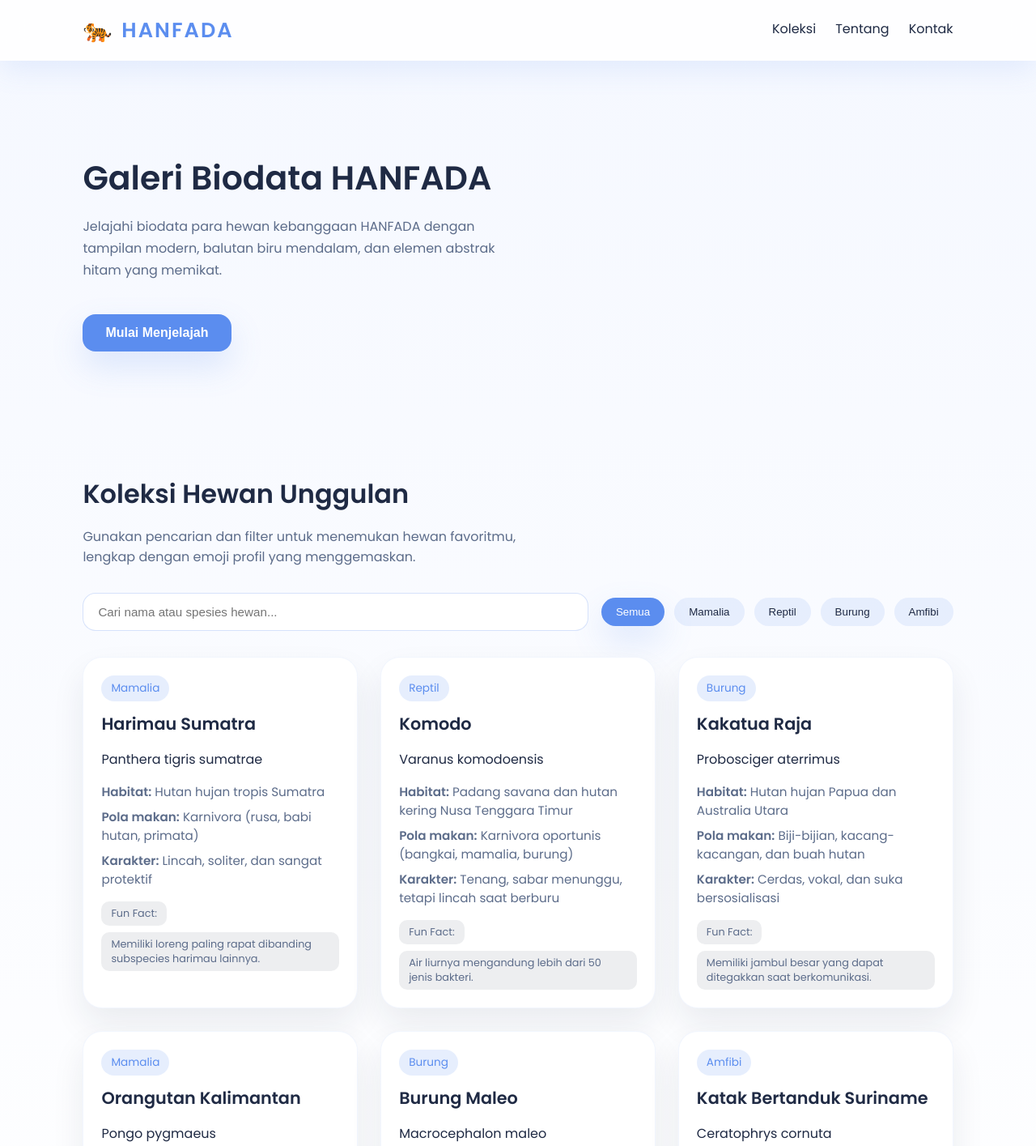
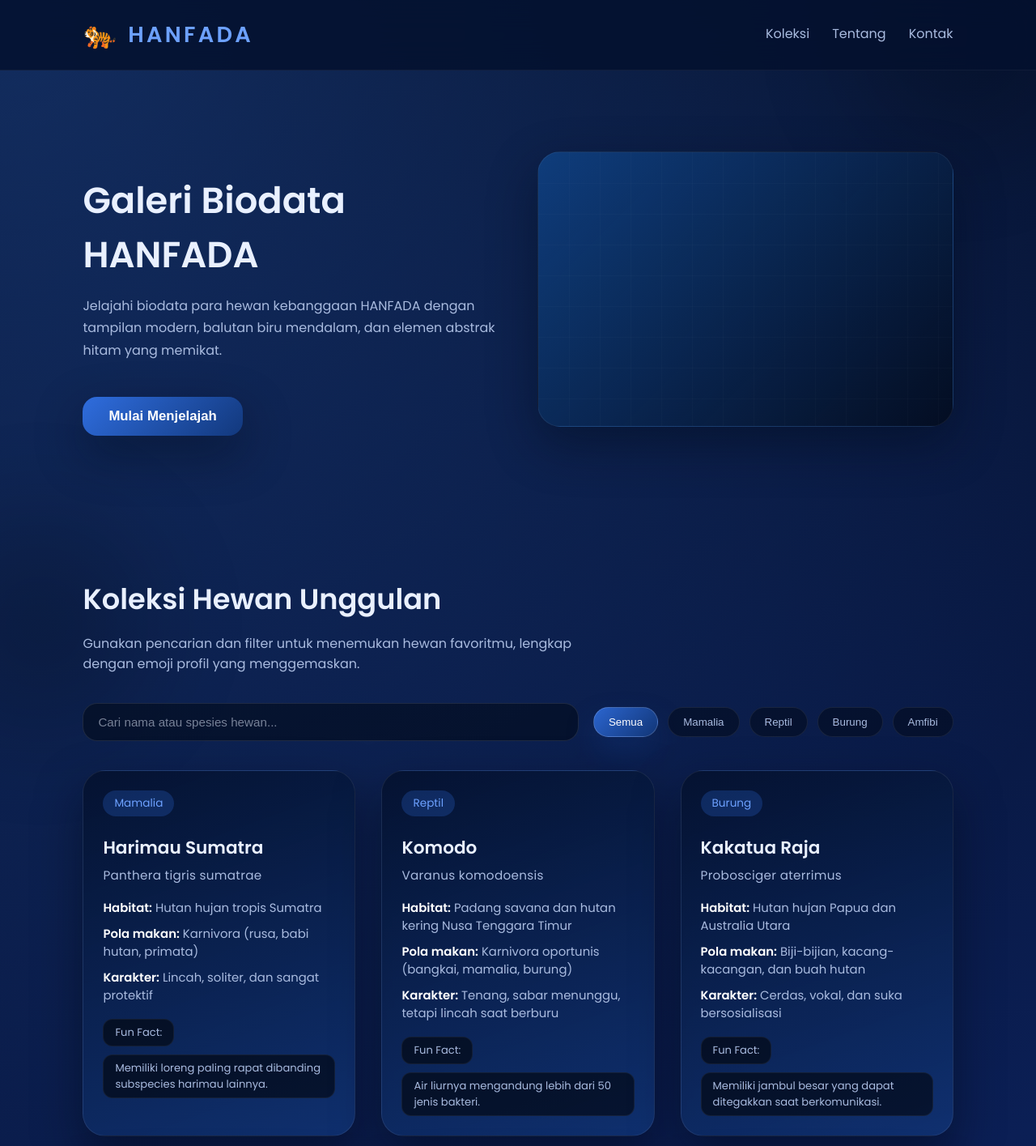
Before and after one commit to HANFANDA-krn/HANFANDAacc, a plain HTML site: page index.html in a window 1280 px wide. Shown: the top 1415 px of the page at 81% size. Drawn offline with Linux system fonts and the light colour scheme.

Commit message:
Update styles.css

```diff
--- a/styles.css
+++ b/styles.css
@@ -1,16 +1,21 @@
 :root {
-  --brand-primary: #5b8def;
-  --brand-primary-soft: #e6efff;
-  --brand-accent: #89b1ff;
-  --text-primary: #1f2a44;
-  --text-secondary: #5c6c8a;
-  --bg-light: #f5f8ff;
+  --blue-950: #030a1a;
+  --blue-900: #04112e;
+  --blue-800: #0b1f55;
+  --blue-700: #12387c;
+  --blue-600: #1f4fa1;
+  --blue-500: #2f6dde;
+  --blue-300: #6da1ff;
+  --text-primary: #e9f0ff;
+  --text-secondary: #a9bbdf;
   --white: #ffffff;
-  --shadow-soft: 0 18px 40px rgba(91, 141, 239, 0.18);
-  --radius-lg: 24px;
-  --radius-md: 16px;
-  --radius-sm: 10px;
-  --transition: 0.3s ease;
+  --black: #050505;
+  --black-soft: rgba(0, 0, 0, 0.45);
+  --shadow-soft: 0 22px 60px rgba(3, 10, 26, 0.45);
+  --radius-lg: 28px;
+  --radius-md: 18px;
+  --radius-sm: 12px;
+  --transition: 0.35s ease;
 }
 
 * {
@@ -21,17 +26,39 @@ body {
   margin: 0;
   font-family: 'Poppins', sans-serif;
   color: var(--text-primary);
-  background: linear-gradient(180deg, var(--bg-light) 0%, #ffffff 60%);
+  background: radial-gradient(circle at top left, rgba(47, 109, 222, 0.35), transparent 45%),
+              radial-gradient(circle at bottom right, rgba(109, 161, 255, 0.25), transparent 50%),
+              linear-gradient(160deg, var(--blue-950) 0%, var(--blue-800) 50%, var(--blue-900) 100%);
+  min-height: 100vh;
+  position: relative;
+}
+
+body::before,
+body::after {
+  content: "";
+  position: fixed;
+  z-index: -2;
+  width: 420px;
+  height: 420px;
+  background: radial-gradient(circle, rgba(0, 0, 0, 0.65), transparent 70%);
+  border-radius: 50%;
+  filter: blur(45px);
+  opacity: 0.35;
+}
+
+body::before {
+  top: -160px;
+  right: -120px;
+}
+
+body::after {
+  bottom: -180px;
+  left: -160px;
 }
 
 a {
   color: inherit;
   text-decoration: none;
-}
-
-img {
-  max-width: 100%;
-  display: block;
 }
 
 .top-bar {
@@ -41,39 +68,40 @@ img {
   display: flex;
   justify-content: space-between;
   align-items: center;
-  background: rgba(255, 255, 255, 0.85);
-  backdrop-filter: blur(18px);
-  padding: 16px 8vw;
-  box-shadow: 0 12px 34px rgba(91, 141, 239, 0.12);
+  padding: 18px 8vw;
+  background: rgba(4, 17, 46, 0.85);
+  backdrop-filter: blur(20px);
+  border-bottom: 1px solid rgba(255, 255, 255, 0.05);
 }
 
 .brand {
   display: flex;
   align-items: center;
-  gap: 12px;
+  gap: 14px;
 }
 
 .brand-logo {
-  font-size: 1.8rem;
+  font-size: 2.1rem;
 }
 
 .brand h1 {
   margin: 0;
-  font-size: 1.6rem;
-  font-weight: 600;
-  letter-spacing: 0.08em;
-  color: var(--brand-primary);
+  font-size: 1.7rem;
+  letter-spacing: 0.12em;
+  color: var(--blue-300);
 }
 
 .top-nav {
   display: flex;
-  gap: 24px;
+  gap: 28px;
   font-weight: 500;
 }
 
 .top-nav a {
   position: relative;
   padding-bottom: 4px;
+  color: var(--text-secondary);
+  transition: var(--transition);
 }
 
 .top-nav a::after {
@@ -83,8 +111,12 @@ img {
   bottom: 0;
   width: 0%;
   height: 2px;
-  background: var(--brand-primary);
+  background: var(--blue-300);
   transition: var(--transition);
+}
+
+.top-nav a:hover {
+  color: var(--white);
 }
 
 .top-nav a:hover::after {
@@ -92,32 +124,33 @@ img {
 }
 
 .hero {
+  position: relative;
   display: grid;
   grid-template-columns: repeat(auto-fit, minmax(280px, 1fr));
   align-items: center;
-  gap: 40px;
-  padding: 80px 8vw 60px;
+  gap: 48px;
+  padding: 90px 8vw 70px;
 }
 
 .hero-text h2 {
-  font-size: clamp(2rem, 3.2vw, 3rem);
+  font-size: clamp(2.4rem, 3.5vw, 3.4rem);
   margin-bottom: 16px;
 }
 
 .hero-text p {
   color: var(--text-secondary);
+  max-width: 540px;
   line-height: 1.7;
-  max-width: 520px;
 }
 
 .cta-button {
-  margin-top: 24px;
-  padding: 14px 28px;
+  margin-top: 28px;
+  padding: 14px 32px;
   border: none;
   border-radius: var(--radius-md);
-  background: var(--brand-primary);
+  background: linear-gradient(135deg, var(--blue-500), var(--blue-700));
   color: var(--white);
-  font-size: 1rem;
+  font-size: 1.05rem;
   font-weight: 600;
   cursor: pointer;
   box-shadow: var(--shadow-soft);
@@ -125,91 +158,99 @@ img {
 }
 
 .cta-button:hover {
-  transform: translateY(-3px);
-  background: #4779db;
+  transform: translateY(-4px);
+  background: linear-gradient(135deg, var(--blue-600), var(--blue-800));
 }
 
-.hero-illustration {
+.hero-visual {
   position: relative;
-  height: 320px;
-  background: var(--brand-primary-soft);
+  height: 340px;
   border-radius: var(--radius-lg);
   overflow: hidden;
+  background: linear-gradient(135deg, rgba(15, 64, 129, 0.9), rgba(3, 10, 26, 0.8));
   box-shadow: var(--shadow-soft);
+  border: 1px solid rgba(255, 255, 255, 0.06);
 }
 
-.bubble {
+.abstract-circle {
   position: absolute;
-  border-radius: 50%;
-  background: radial-gradient(circle at 30% 30%, var(--white), var(--brand-accent));
-  opacity: 0.8;
+  border-radius: 48% 52% 62% 38% / 42% 55% 45% 58%;
+  background: rgba(0, 0, 0, 0.55);
+  mix-blend-mode: screen;
+  filter: blur(2px);
 }
 
-.bubble-lg {
+.circle-one {
   width: 220px;
   height: 220px;
-  top: -40px;
-  right: -30px;
+  top: -60px;
+  right: -40px;
 }
 
-.bubble-md {
-  width: 160px;
-  height: 160px;
-  bottom: -60px;
-  left: 40px;
+.circle-two {
+  width: 260px;
+  height: 260px;
+  bottom: -80px;
+  left: -60px;
 }
 
-.bubble-sm {
-  width: 100px;
-  height: 100px;
-  top: 120px;
-  left: 160px;
+.abstract-grid {
+  position: absolute;
+  inset: 0;
+  background-image: linear-gradient(rgba(255, 255, 255, 0.06) 1px, transparent 1px),
+                    linear-gradient(90deg, rgba(255, 255, 255, 0.06) 1px, transparent 1px);
+  background-size: 38px 38px;
+  opacity: 0.35;
 }
 
 .collection {
-  padding: 60px 8vw 80px;
+  padding: 70px 8vw 90px;
 }
 
 .collection-header h3 {
-  font-size: 2rem;
-  margin-bottom: 8px;
+  font-size: 2.2rem;
+  margin-bottom: 12px;
 }
 
 .collection-header p {
   color: var(--text-secondary);
-  max-width: 560px;
-  margin-bottom: 32px;
+  max-width: 620px;
+  margin-bottom: 36px;
 }
 
 .controls {
   display: flex;
   flex-wrap: wrap;
-  gap: 16px;
+  gap: 18px;
   align-items: center;
   justify-content: space-between;
-  margin-bottom: 32px;
+  margin-bottom: 36px;
 }
 
 .search-wrapper {
-  flex: 1 1 240px;
-  position: relative;
+  flex: 1 1 260px;
 }
 
 #searchInput {
   width: 100%;
   padding: 14px 18px;
-  border: 1px solid rgba(91, 141, 239, 0.25);
   border-radius: var(--radius-md);
-  background: var(--white);
+  border: 1px solid rgba(255, 255, 255, 0.1);
+  background: rgba(3, 10, 26, 0.6);
+  color: var(--white);
   font-size: 0.95rem;
   transition: var(--transition);
-  box-shadow: inset 0 0 0 0 rgba(91, 141, 239, 0.15);
+  box-shadow: inset 0 0 0 0 rgba(109, 161, 255, 0.25);
+}
+
+#searchInput::placeholder {
+  color: rgba(233, 240, 255, 0.5);
 }
 
 #searchInput:focus {
   outline: none;
-  border-color: var(--brand-primary);
-  box-shadow: inset 0 0 0 2px rgba(91, 141, 239, 0.15);
+  border-color: rgba(109, 161, 255, 0.45);
+  box-shadow: inset 0 0 0 2px rgba(47, 109, 222, 0.2);
 }
 
 .filter-buttons {
@@ -221,149 +262,208 @@ img {
 .filter-button {
   padding: 10px 18px;
   border-radius: 999px;
-  border: none;
-  background: rgba(91, 141, 239, 0.12);
-  color: var(--text-primary);
+  border: 1px solid rgba(255, 255, 255, 0.08);
+  background: rgba(3, 10, 26, 0.55);
+  color: var(--text-secondary);
   font-weight: 500;
   cursor: pointer;
   transition: var(--transition);
 }
 
 .filter-button:hover {
-  transform: translateY(-2px);
-  background: rgba(91, 141, 239, 0.2);
+  transform: translateY(-3px);
+  background: rgba(3, 10, 26, 0.7);
+  color: var(--white);
 }
 
 .filter-button.active {
-  background: var(--brand-primary);
+  background: linear-gradient(135deg, rgba(47, 109, 222, 0.9), rgba(18, 56, 124, 0.9));
   color: var(--white);
-  box-shadow: var(--shadow-soft);
+  border-color: rgba(255, 255, 255, 0.18);
+  box-shadow: 0 18px 34px rgba(18, 56, 124, 0.4);
 }
 
 .animal-grid {
   display: grid;
   grid-template-columns: repeat(auto-fit, minmax(260px, 1fr));
-  gap: 28px;
+  gap: 32px;
 }
 
 .animal-card {
-  background: var(--white);
+  position: relative;
+  background: linear-gradient(160deg, rgba(4, 17, 46, 0.9), rgba(18, 56, 124, 0.7));
   border-radius: var(--radius-lg);
-  padding: 22px;
-  box-shadow: 0 20px 40px rgba(31, 42, 68, 0.08);
+  padding: 24px;
+  border: 1px solid rgba(255, 255, 255, 0.08);
+  box-shadow: 0 25px 55px rgba(3, 10, 26, 0.5);
+  overflow: hidden;
   transition: var(--transition);
-  border: 1px solid rgba(91, 141, 239, 0.08);
+}
+
+.animal-card::after {
+  content: "";
+  position: absolute;
+  inset: 12px;
+  border: 1px solid rgba(255, 255, 255, 0.06);
+  border-radius: calc(var(--radius-lg) - 12px);
+  opacity: 0;
+  transition: var(--transition);
 }
 
 .animal-card:hover {
-  transform: translateY(-6px);
-  box-shadow: 0 28px 48px rgba(31, 42, 68, 0.12);
+  transform: translateY(-10px);
+  box-shadow: 0 32px 70px rgba(3, 10, 26, 0.55);
+}
+
+.animal-card:hover::after {
+  opacity: 1;
+}
+
+.animal-avatar {
+  width: 64px;
+  height: 64px;
+  border-radius: 20px;
+  background: rgba(0, 0, 0, 0.65);
+  display: grid;
+  place-items: center;
+  font-size: 2.2rem;
+  margin-bottom: 16px;
+  box-shadow: inset 0 0 12px rgba(255, 255, 255, 0.08);
 }
 
 .animal-card .chip {
   display: inline-block;
-  padding: 6px 12px;
+  padding: 6px 14px;
   border-radius: 999px;
-  background: rgba(91, 141, 239, 0.15);
-  color: var(--brand-primary);
+  background: rgba(47, 109, 222, 0.25);
+  color: var(--blue-300);
   font-weight: 500;
   font-size: 0.85rem;
-  margin-bottom: 12px;
+  margin-bottom: 10px;
 }
 
 .animal-card h4 {
-  margin: 0 0 8px;
-  font-size: 1.3rem;
+  margin: 12px 0 6px;
+  font-size: 1.35rem;
+}
+
+.animal-card .species {
+  margin: 0;
+  color: var(--text-secondary);
+  font-size: 0.95rem;
+  letter-spacing: 0.02em;
 }
 
 .animal-meta {
   display: grid;
-  gap: 8px;
-  margin: 16px 0;
+  gap: 10px;
+  margin: 18px 0;
   color: var(--text-secondary);
-  font-size: 0.95rem;
+  font-size: 0.93rem;
+}
+
+.animal-meta strong {
+  color: var(--white);
 }
 
 .tags {
   display: flex;
   flex-wrap: wrap;
-  gap: 8px;
+  gap: 10px;
 }
 
 .tag {
-  padding: 6px 12px;
+  padding: 6px 14px;
   border-radius: var(--radius-sm);
-  background: rgba(31, 42, 68, 0.08);
-  font-size: 0.8rem;
+  background: rgba(0, 0, 0, 0.55);
+  font-size: 0.82rem;
   color: var(--text-secondary);
+  border: 1px solid rgba(255, 255, 255, 0.06);
 }
 
 .empty-state {
   margin-top: 32px;
   text-align: center;
-  color: var(--text-secondary);
+  color: rgba(233, 240, 255, 0.6);
   font-style: italic;
 }
 
 .info-section {
-  padding: 60px 8vw 80px;
+  padding: 70px 8vw 90px;
   display: grid;
-  gap: 24px;
+  gap: 26px;
   grid-template-columns: repeat(auto-fit, minmax(260px, 1fr));
-  background: var(--brand-primary-soft);
+  background: linear-gradient(140deg, rgba(4, 17, 46, 0.85), rgba(3, 10, 26, 0.95));
+  position: relative;
+}
+
+.info-section::before {
+  content: "";
+  position: absolute;
+  inset: 0;
+  background: radial-gradient(circle at 20% 20%, rgba(0, 0, 0, 0.4), transparent 60%),
+              radial-gradient(circle at 80% 80%, rgba(0, 0, 0, 0.35), transparent 55%);
+  pointer-events: none;
 }
 
 .info-card {
-  background: var(--white);
-  padding: 24px;
+  position: relative;
+  background: rgba(3, 10, 26, 0.7);
+  padding: 26px;
   border-radius: var(--radius-md);
-  box-shadow: 0 20px 40px rgba(31, 42, 68, 0.08);
+  border: 1px solid rgba(255, 255, 255, 0.06);
+  box-shadow: 0 22px 48px rgba(3, 10, 26, 0.45);
+  backdrop-filter: blur(6px);
 }
 
 .info-card h4 {
   margin-top: 0;
-  margin-bottom: 12px;
+  margin-bottom: 14px;
+  color: var(--blue-300);
 }
 
 .footer {
-  padding: 40px 8vw;
-  background: #14213d;
-  color: #e0e7ff;
+  padding: 48px 8vw;
+  background: linear-gradient(160deg, #01040b, #050c1f);
+  color: rgba(233, 240, 255, 0.78);
   display: grid;
   grid-template-columns: repeat(auto-fit, minmax(220px, 1fr));
-  gap: 20px;
+  gap: 24px;
+  border-top: 1px solid rgba(255, 255, 255, 0.08);
 }
 
 .footer h5 {
   margin-bottom: 12px;
-  font-size: 1rem;
-  letter-spacing: 0.04em;
+  font-size: 1.05rem;
+  letter-spacing: 0.05em;
+  color: var(--blue-300);
 }
 
 .footer-note {
   grid-column: 1 / -1;
   margin-top: 24px;
   font-size: 0.85rem;
-  opacity: 0.7;
+  opacity: 0.6;
+  text-align: center;
 }
 
-@media (max-width: 680px) {
+@media (max-width: 720px) {
   .top-bar {
     flex-direction: column;
-    gap: 12px;
-    padding: 16px 24px;
-  }
-
-  .top-nav {
-    gap: 16px;
+    gap: 14px;
+    padding: 18px 26px;
   }
 
   .hero {
-    padding: 60px 24px;
+    padding: 70px 26px;
   }
 
   .collection {
-    padding: 60px 24px;
+    padding: 70px 26px;
+  }
+
+  .info-section {
+    padding: 70px 26px;
   }
 
   .controls {
@@ -376,6 +476,6 @@ img {
   }
 
   .footer {
-    padding: 40px 24px;
+    padding: 48px 26px;
   }
 }
```
